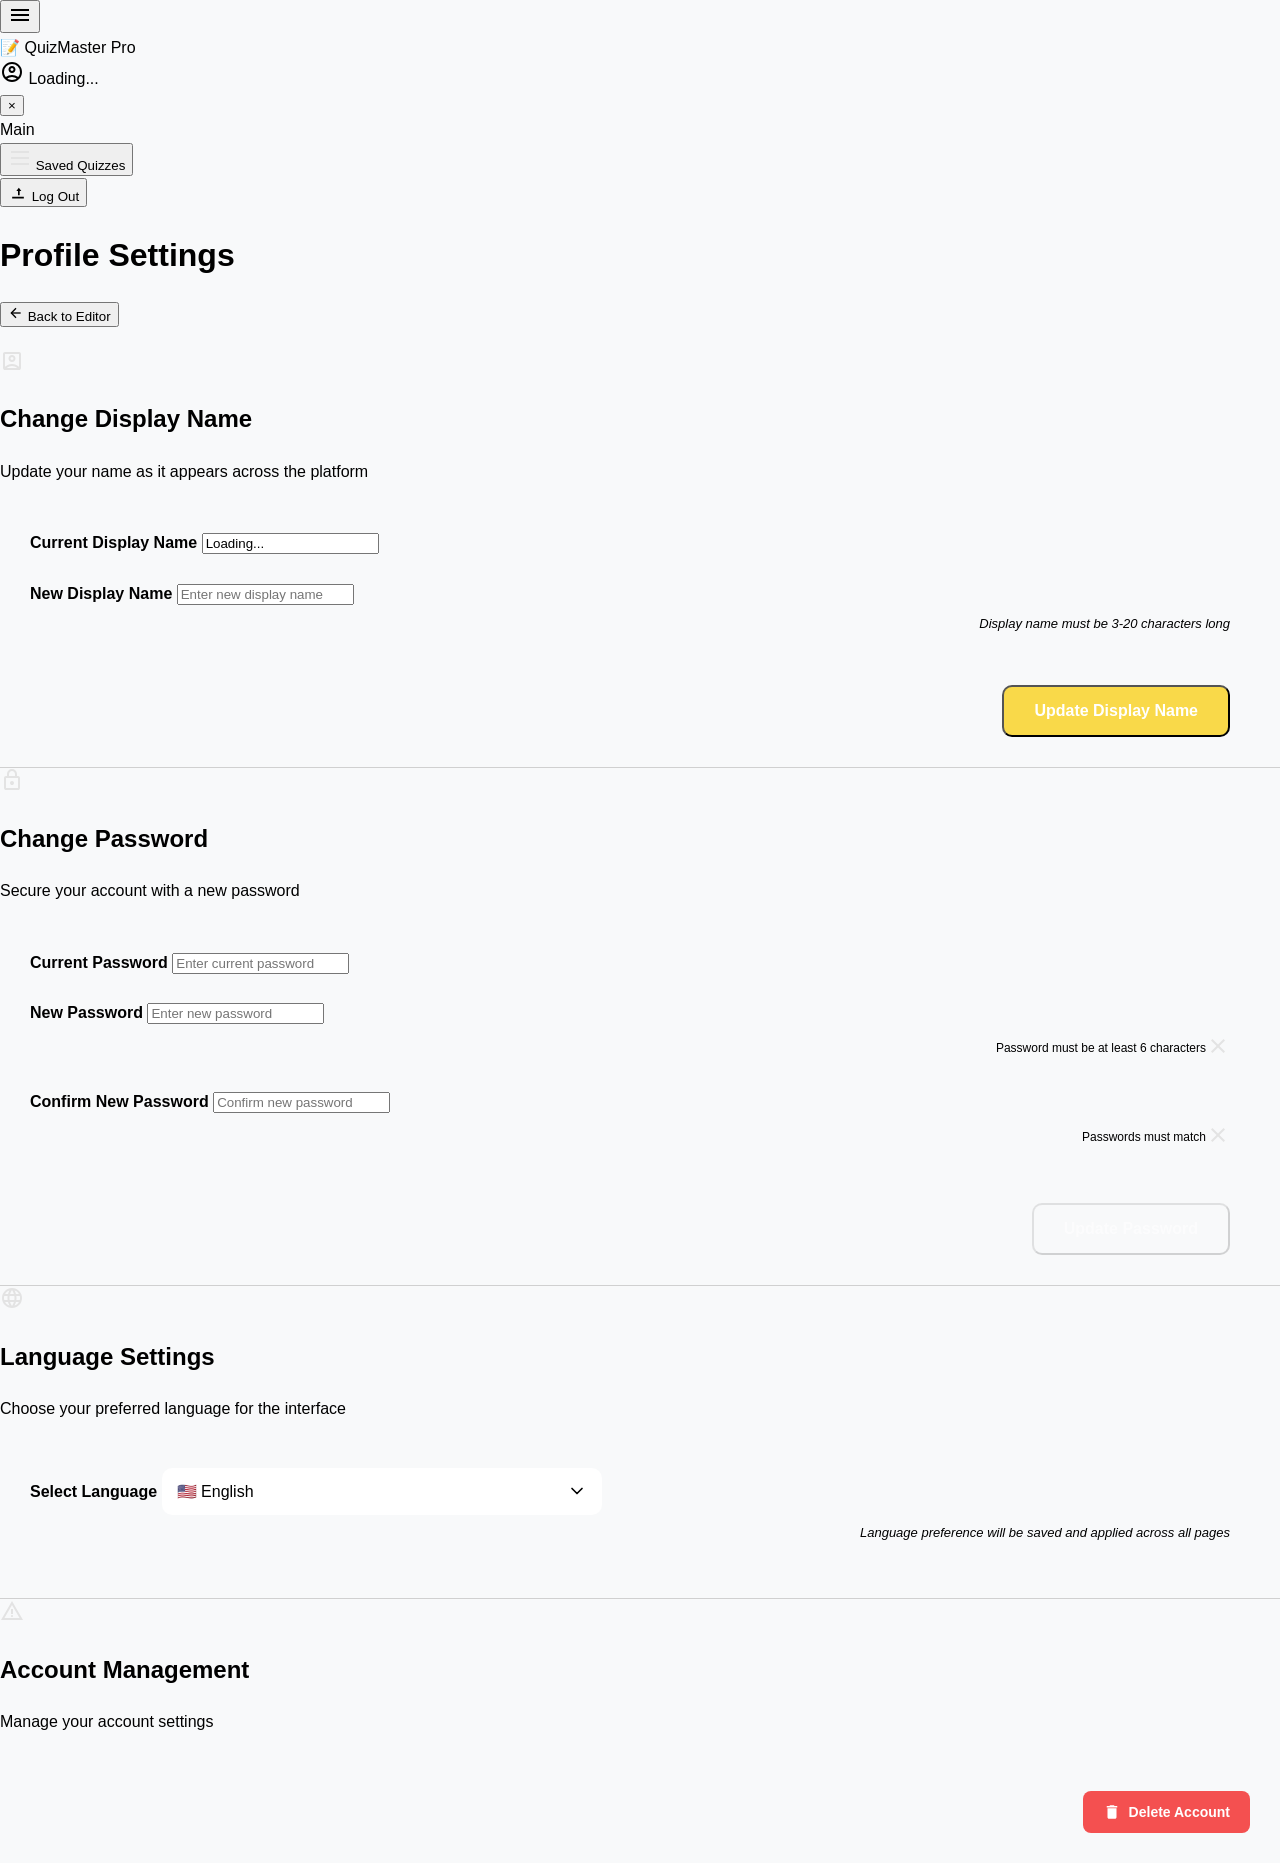
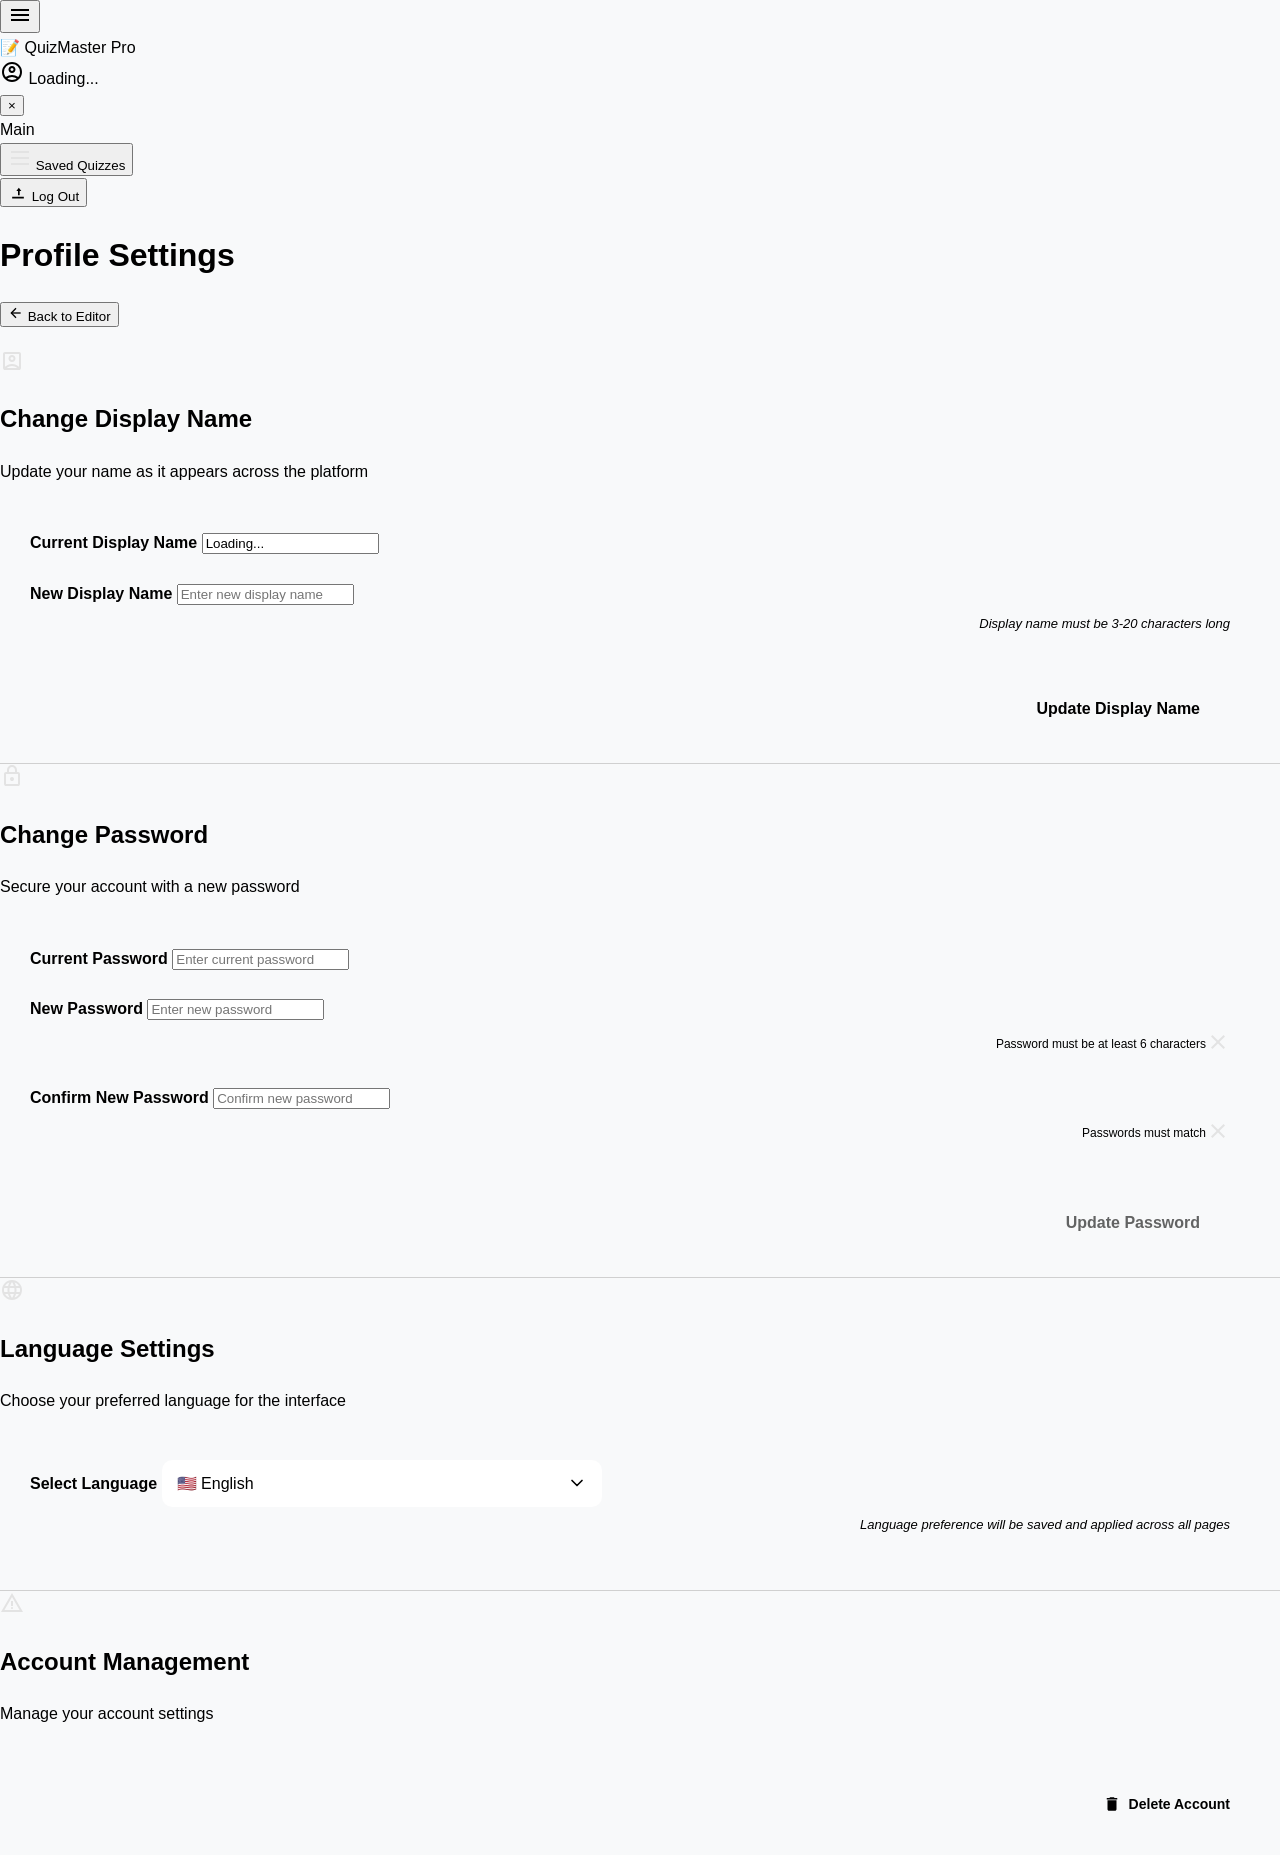

f card

--- a/css/profile-settings.css
+++ b/css/profile-settings.css
@@ -1,15 +1,4 @@
 /* Profile Settings Page Styles */
-
-/* CSS Custom Properties */
-:root {
-    --action-color: #F9D949;
-    --action-hover: #F5C542;
-    --success-color: #28a745;
-    --success-hover: #218838;
-    --danger-color: #F45050;
-    --danger-hover: #E63946;
-}
-
 html, body {
     margin: 0;
     padding: 0;
@@ -200,20 +189,20 @@ body {
 }
 
 .btn-save {
-    background: var(--action-color);
-    color: white;
+    background: transparent;
+    color: var(--primary-color);
+    border: 2px solid var(--primary-color);
     padding: 15px 30px;
-    border-radius: 10px;
+    border-radius: 3px;
     font-size: 16px;
     font-weight: 600;
     cursor: pointer;
     transition: all 0.3s ease;
-    box-shadow: var(--shadow-sm);
 }
 
 .btn-save:hover:not(:disabled) {
-    background: var(--action-hover);
-    box-shadow: var(--shadow-md);
+    background: var(--primary-color);
+    color: white;
 }
 
 .btn-save:disabled {
@@ -231,24 +220,23 @@ body {
 }
 
 .btn-delete-account {
-    background: var(--danger-color);
-    color: white;
-    border: none;
+    background: transparent;
+    color: var(--primary-color);
+    border: 2px solid var(--primary-color);
     padding: 12px 20px;
-    border-radius: 8px;
+    border-radius: 3px;
     font-size: 14px;
     font-weight: 600;
     cursor: pointer;
     transition: all 0.3s ease;
-    box-shadow: var(--shadow-sm);
     display: flex;
     align-items: center;
     gap: 8px;
 }
 
 .btn-delete-account:hover {
-    background: var(--danger-hover);
-    box-shadow: var(--shadow-md);
+    background: var(--primary-color);
+    color: white;
 }
 
 /* Modal Styles */
@@ -343,40 +331,19 @@ body {
 
 .btn-cancel, .btn-delete, .btn-primary {
     padding: 12px 24px;
-    border: none;
-    border-radius: 8px;
+    border: 2px solid var(--primary-color);
+    border-radius: 3px;
     font-size: 14px;
     font-weight: 600;
     cursor: pointer;
     transition: all 0.3s ease;
+    background: transparent;
+    color: var(--primary-color);
 }
 
-.btn-cancel {
-    background: var(--background-light);
-    color: var(--text-muted);
-    border: 1px solid var(--border-light);
-}
-
-.btn-cancel:hover {
-    background: var(--border-light);
-}
-
-.btn-delete {
-    background: var(--danger-color);
-    color: white;
-}
-
-.btn-delete:hover {
-    background: var(--danger-hover);
-}
-
-.btn-primary {
+.btn-cancel:hover, .btn-delete:hover, .btn-primary:hover {
     background: var(--primary-color);
     color: white;
-}
-
-.btn-primary:hover {
-    background: var(--primary-hover);
 }
 
 /* Success Message Animation */
@@ -532,14 +499,20 @@ body {
 }
 
 .btn-secondary {
-    background: var(--background-light);
-    color: var(--text-muted);
-    border: 1px solid var(--border-light);
+    background: transparent;
+    color: var(--primary-color);
+    border: 2px solid var(--primary-color);
+    padding: 12px 24px;
+    border-radius: 3px;
+    font-size: 14px;
+    font-weight: 600;
+    cursor: pointer;
+    transition: all 0.3s ease;
 }
 
 .btn-secondary:hover {
-    background: var(--border-light);
-    color: var(--text-primary);
+    background: var(--primary-color);
+    color: white;
 }
 
 /* High Contrast Mode Support */
